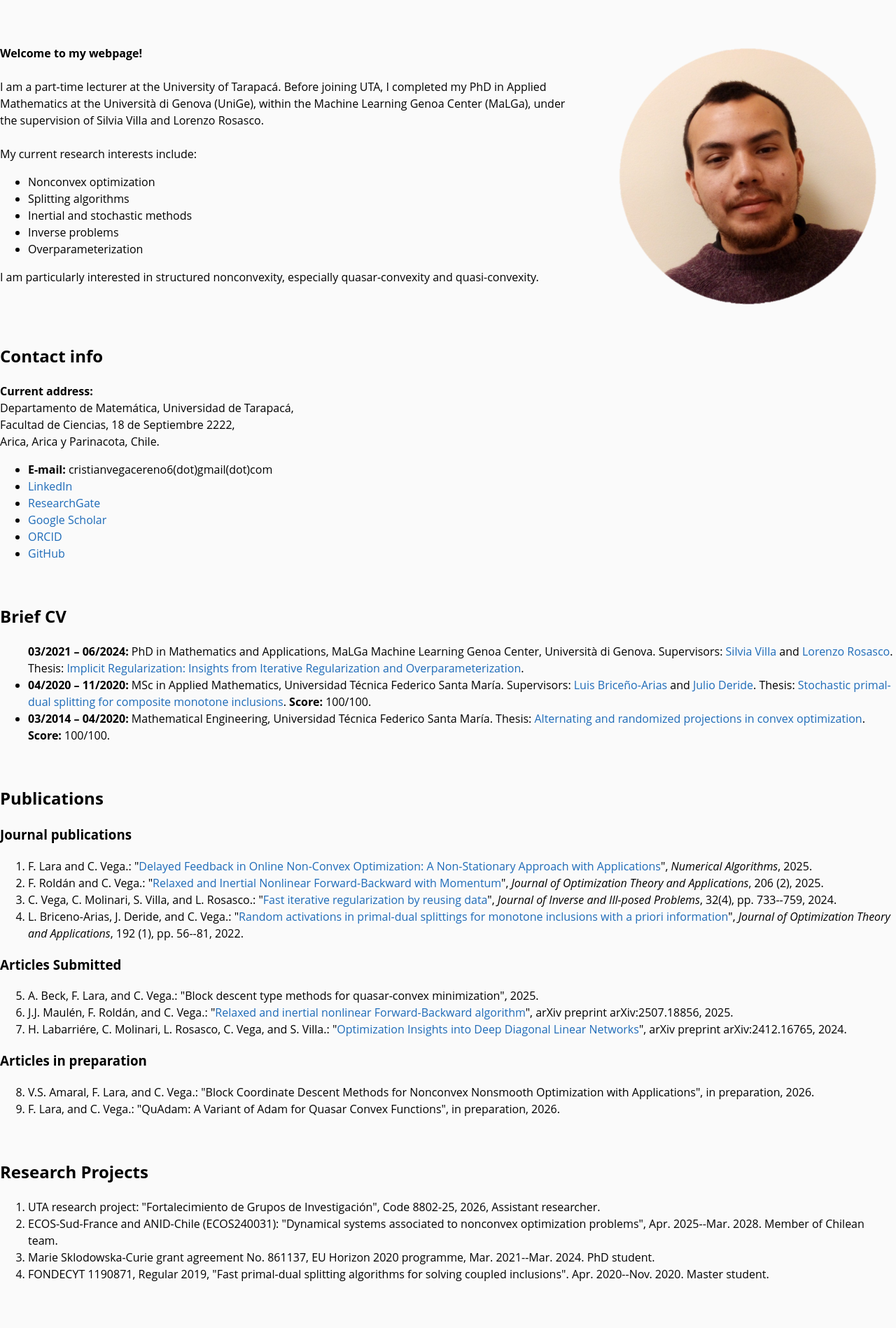
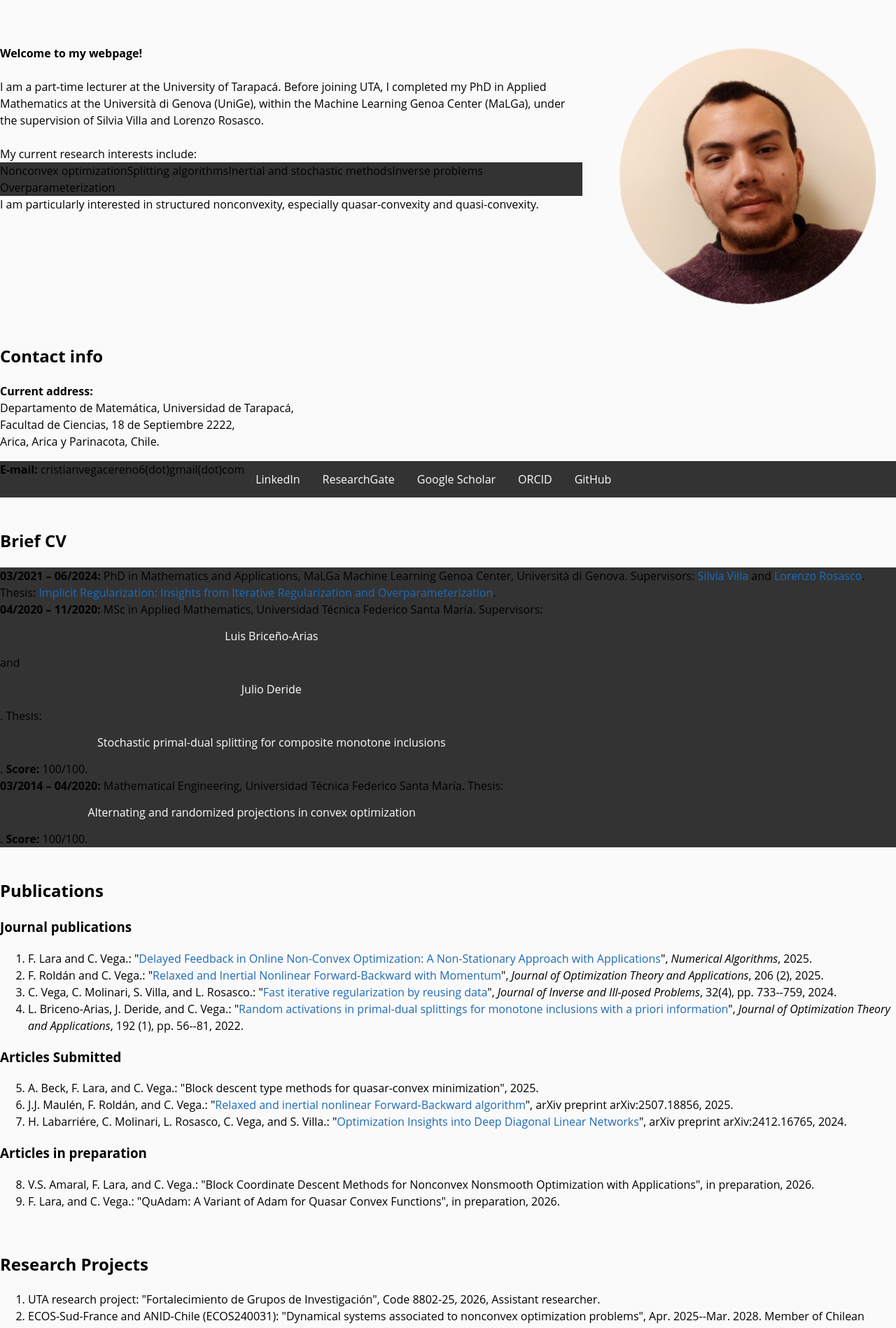
Before and after one commit to cristianvega1995/cristianvega1995.github.io, a Jekyll site: the page index.html, which Jekyll copies as it is, in a window 1280 px wide. Shown: the part 812-2710 px from the top of the page at 70% size. Built offline with Jekyll 4.4.1, drawn with Linux system fonts in a browser that asks for light colours.

Commit message:
Add navigation styles to index.html

```diff
--- a/index.html
+++ b/index.html
@@ -411,6 +411,29 @@
                 font-size: 14px;
             }
         }
+        ul {
+  list-style-type: none;
+  margin: 0;
+  padding: 0;
+  overflow: hidden;
+  background-color: #333333;
+}
+
+ul li {
+  float: left;
+}
+
+ul li a {
+  display: block;
+  color: white;
+  text-align: center;
+  padding: 14px 16px;
+  text-decoration: none;
+}
+
+ul li a:hover {
+  background-color: #111111;
+}
     </style>
 </head>
 <body>
```
